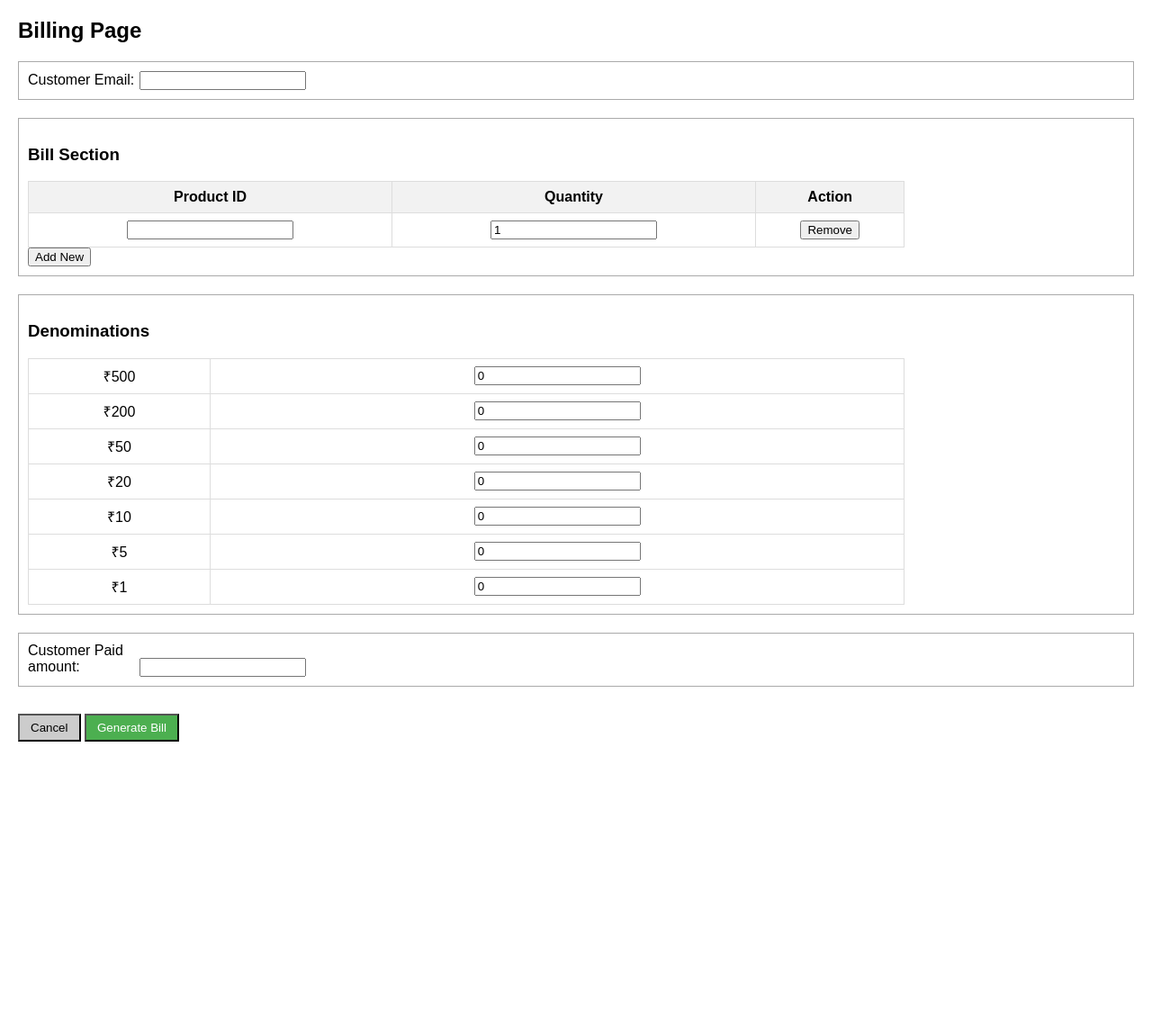
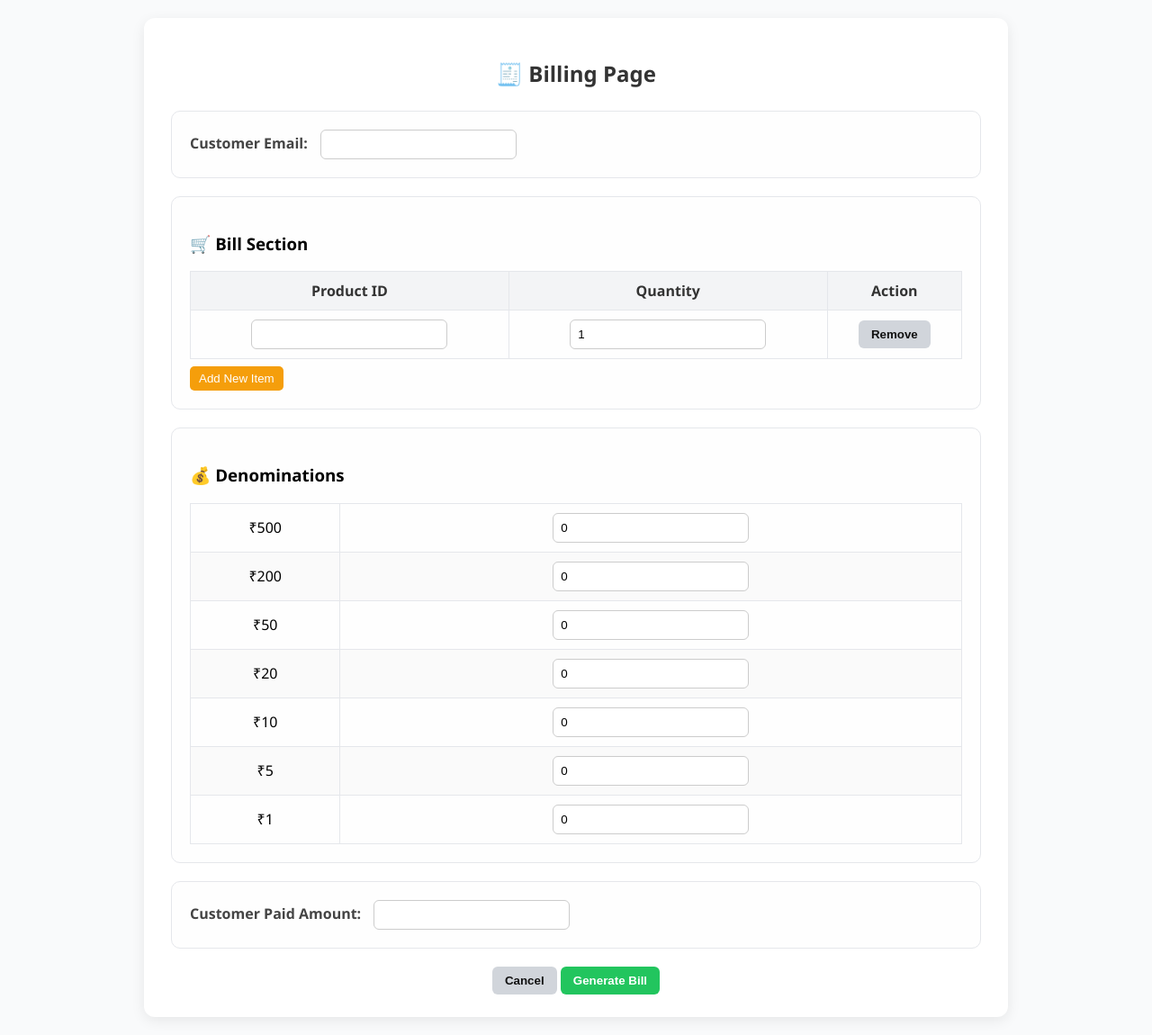
Before and after one commit to Gayathrisathiyarajan/Billing_System, a Django app: page / in a window 1280 px wide. Shown: the whole page at 90% size. Before the commit the page ends 824 px from the top, so only its background shows below. Run offline with Django 5.2, Linux system fonts and the light colour scheme; data comes from the database, SQL or seed files in the repository; both versions use the stored data as it was after the commit.

Commit message:
Django Billing System project

```diff
--- a/billing/templates/billing.html
+++ b/billing/templates/billing.html
@@ -1,43 +1,141 @@
 <!DOCTYPE html>
-<html>
+<html lang="en">
 <head>
+    <meta charset="UTF-8">
     <title>Billing Page</title>
     <style>
-        body { font-family: Arial, sans-serif; margin: 20px; }
-        table { border-collapse: collapse; width: 80%; margin-top: 15px; }
-        th, td { border: 1px solid #ddd; padding: 8px; text-align: center; }
-        th { background-color: #f2f2f2; }
-        .section { margin: 20px 0; padding: 10px; border: 1px solid #aaa; }
-        label { display: inline-block; width: 120px; }
-        .btn { padding: 6px 12px; margin-top: 10px; cursor: pointer; }
-        .btn-cancel { background: #ccc; }
-        .btn-generate { background: #4CAF50; color: white; }
+        body {
+            font-family: "Segoe UI", sans-serif;
+            background-color: #f9fafb;
+            margin: 0;
+            padding: 20px;
+        }
+
+        h2 {
+            color: #333;
+            text-align: center;
+            margin-bottom: 25px;
+        }
+
+        .container {
+            max-width: 900px;
+            background: white;
+            margin: 0 auto;
+            padding: 25px 30px;
+            border-radius: 12px;
+            box-shadow: 0 4px 15px rgba(0,0,0,0.08);
+        }
+
+        .section {
+            margin: 20px 0;
+            padding: 20px;
+            border: 1px solid #e5e7eb;
+            border-radius: 10px;
+            background-color: #fefefe;
+        }
+
+        label {
+            display: inline-block;
+            font-weight: 600;
+            color: #444;
+            margin-right: 10px;
+        }
+
+        input[type="email"], input[type="number"], input[list] {
+            padding: 8px;
+            border: 1px solid #ccc;
+            border-radius: 6px;
+            width: 200px;
+        }
+
+        table {
+            border-collapse: collapse;
+            width: 100%;
+            margin-top: 15px;
+        }
+
+        th, td {
+            border: 1px solid #e5e7eb;
+            padding: 10px;
+            text-align: center;
+        }
+
+        th {
+            background-color: #f3f4f6;
+            color: #333;
+            font-weight: 600;
+        }
+
+        tr:nth-child(even) {
+            background-color: #fafafa;
+        }
+
+        .btn {
+            padding: 8px 14px;
+            border: none;
+            border-radius: 6px;
+            font-weight: 600;
+            cursor: pointer;
+            transition: all 0.2s ease;
+        }
+
+        .btn:hover {
+            opacity: 0.9;
+        }
+
+        .btn-cancel {
+            background: #d1d5db;
+            color: #111;
+        }
+
+        .btn-generate {
+            background: #22c55e;
+            color: white;
+        }
+
+        .btn-history {
+            background: #2563eb;
+            color: white;
+            margin-left: 15px;
+        }
+
+        #add-row {
+            background: #f59e0b;
+            color: white;
+            border: none;
+            border-radius: 5px;
+            padding: 6px 10px;
+            margin-top: 8px;
+            cursor: pointer;
+        }
+
+        #add-row:hover {
+            background: #d97706;
+        }
     </style>
 </head>
 <body>
-    <h2>Billing Page</h2>
+    <div class="container">
+        <h2>🧾 Billing Page</h2>
 
         <div class="section">
             <label>Customer Email:</label>
             <input type="email" name="customer_email" id="customer_email" form="billForm" required>
 
-    <!-- Separate form for previous purchases -->
+            <!-- Previous purchases -->
             <form id="previousForm" method="post" action="{% url 'billing:purchases_list' %}" style="display:inline;">
                 {% csrf_token %}
                 <input type="hidden" name="email" id="hiddenEmail">
-        <button type="submit" id="previousBtn"
-                class="btn btn-history"
-                style="display:none; margin-left:15px; background:#2196F3; color:white;">
+                <button type="submit" id="previousBtn" class="btn btn-history" style="display:none;">
                     View Previous Purchases
                 </button>
             </form>
         </div>
 
-<!-- Bill form -->
         <form id="billForm" method="post" action="{% url 'billing:generate_bill' %}">
             {% csrf_token %}
             <div class="section">
-        <h3>Bill Section</h3>
+                <h3>🛒 Bill Section</h3>
                 <table id="items-table">
                     <thead>
                         <tr>
@@ -57,15 +155,15 @@
                                 </datalist>
                             </td>
                             <td><input type="number" name="quantity[]" value="1" min="1" required></td>
-                    <td><button type="button" class="remove-row">Remove</button></td>
+                            <td><button type="button" class="remove-row btn btn-cancel">Remove</button></td>
                         </tr>
                     </tbody>
                 </table>
-        <button id="add-row" type="button">Add New</button>
+                <button id="add-row" type="button">Add New Item</button>
             </div>
 
             <div class="section">
-        <h3>Denominations</h3>
+                <h3>💰 Denominations</h3>
                 <table>
                     {% for d in denominations %}
                     <tr>
@@ -77,13 +175,16 @@
             </div>
 
             <div class="section">
-        <label>Customer Paid amount:</label>
+                <label>Customer Paid Amount:</label>
                 <input type="number" name="paid_amount" step="0.01" required>
             </div>
 
+            <div style="text-align:center; margin-top:15px;">
                 <button type="reset" class="btn btn-cancel">Cancel</button>
                 <button type="submit" class="btn btn-generate">Generate Bill</button>
+            </div>
         </form>
+    </div>
 
     <script>
         document.getElementById("customer_email").addEventListener("change", function () {
@@ -119,8 +220,6 @@
                 if(rows.length > 1) e.target.closest('tr').remove();
             }
         });
-
-
     </script>
 </body>
 </html>
```
Also changed, not shown: db.sqlite3. Lines whose indentation alone changed are shown as unchanged.
